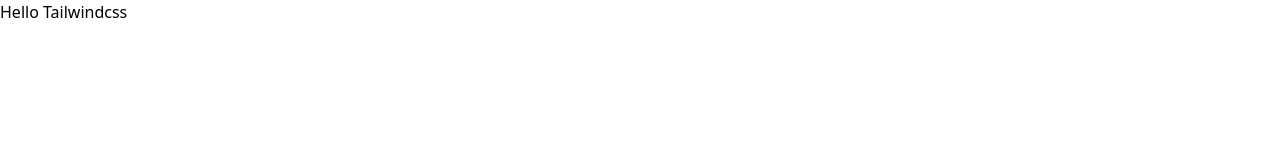
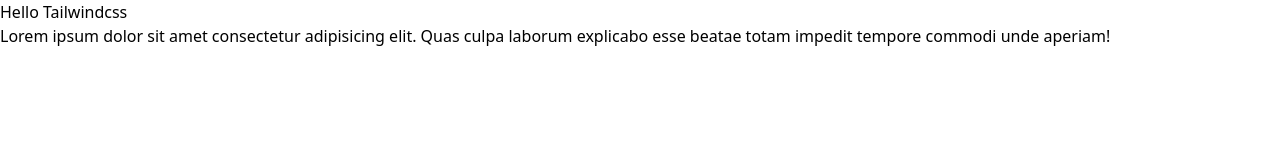
Before and after one commit to tyoanantyo/portfolio-tailwindcss, a website: page public/index.html in a window 1280 px wide. Drawn offline with Linux system fonts and the light colour scheme.

Commit message:
add paragraf

```diff
--- a/public/index.html
+++ b/public/index.html
@@ -8,5 +8,6 @@
 </head>
 <body>
     <h1>Hello Tailwindcss</h1>
+    <p>Lorem ipsum dolor sit amet consectetur adipisicing elit. Quas culpa laborum explicabo esse beatae totam impedit tempore commodi unde aperiam!</p>
 </body>
 </html>
```
